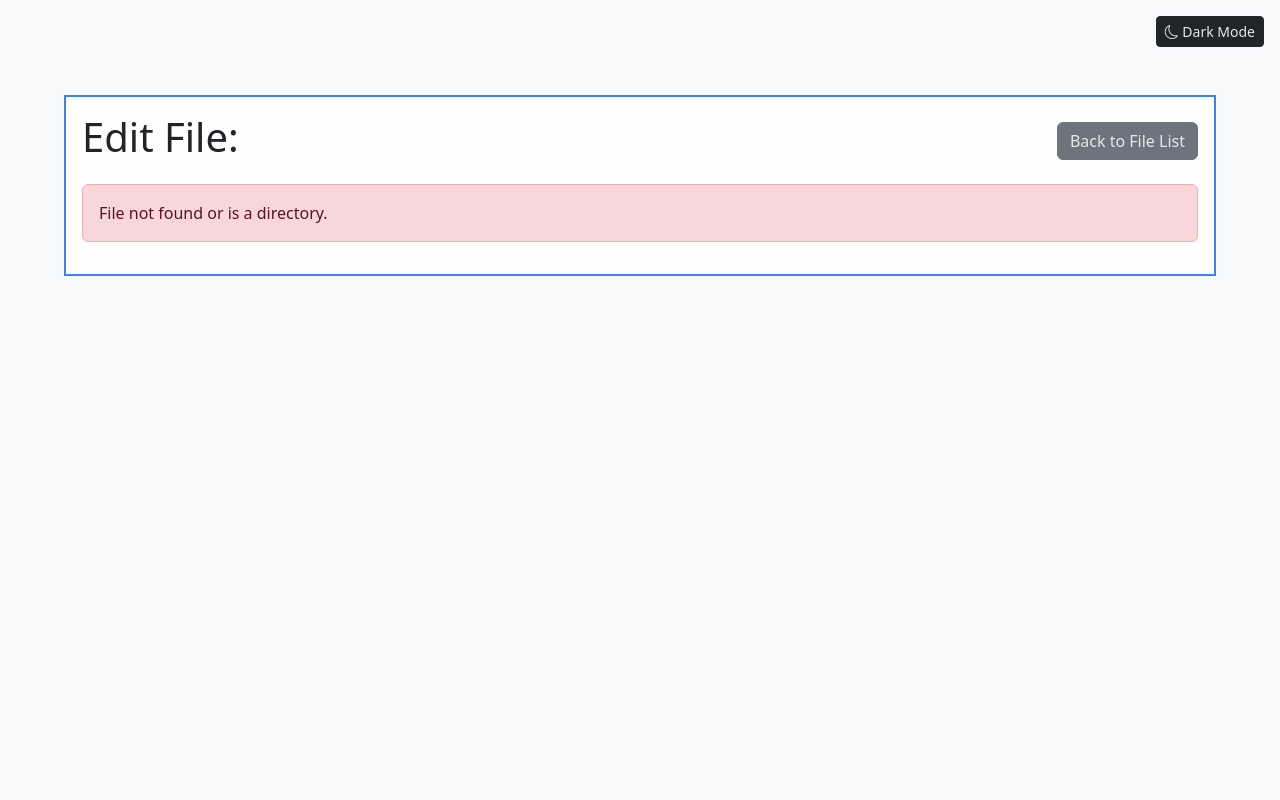
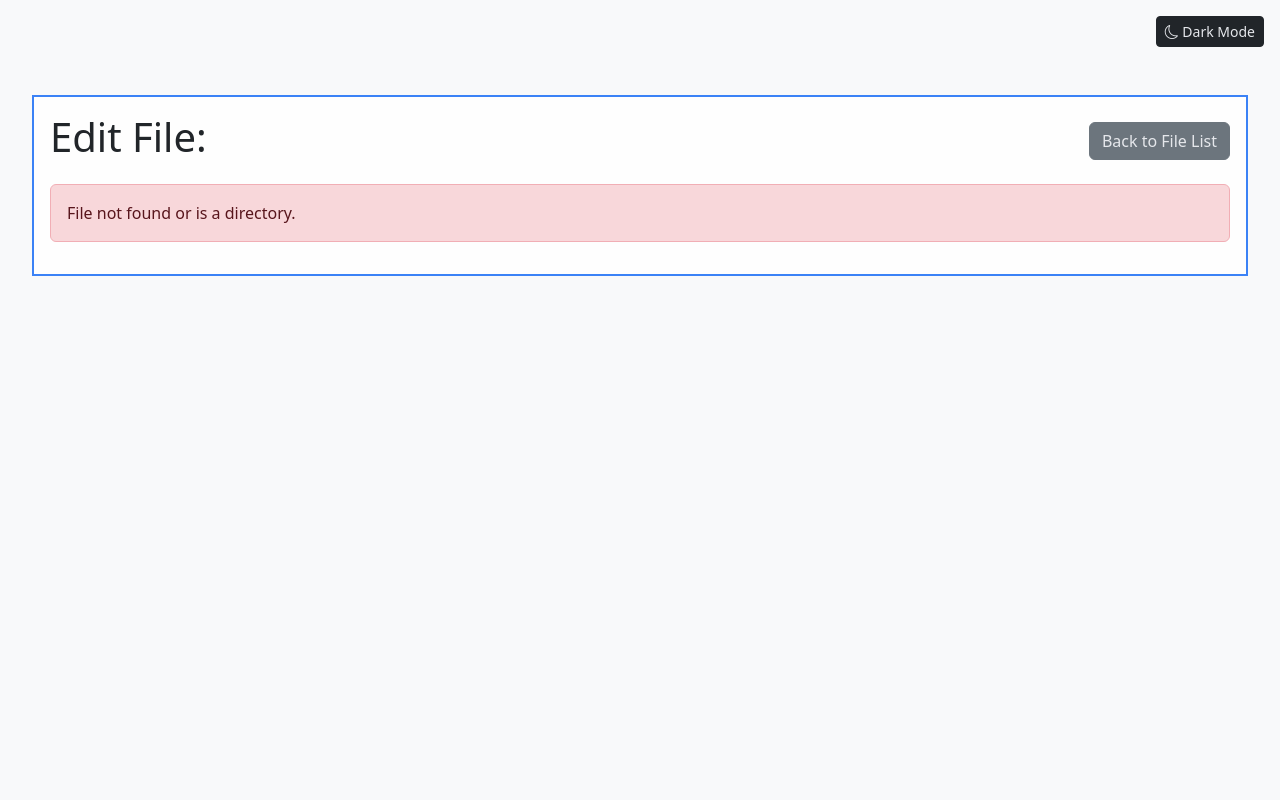
Before and after one commit to michalcz10/USB-RAID-Array, a PHP site: page /content/ftp/open.php in a window 1280 px wide. Run offline with PHP 8.4, Linux system fonts and the light colour scheme; a user stored in the database is signed in.

Commit message:
Revert "Resize SFTP inner window and apply darker blue gradient"\n\nCo-Authored-By: Claude Code <noreply@anthropic.com>

```diff
--- a/Web/css/modern.css
+++ b/Web/css/modern.css
@@ -5,7 +5,7 @@
     --primary-blue: #3b82f6;
     --text-light: #e5e7eb;
 /* Add dark blue variable */
-    --bg-darkblue-inner: #001021;
+    --bg-darkblue: #0f172a;
     --container-bg-start: #2b2b2b;
     --container-border: var(--primary-blue);
 }
@@ -55,10 +55,8 @@ a:hover, .btn:hover, .nav-link:hover {
 
 /* Main window styling (window within window) */
 .custom-container.dark-box {
-    margin: 2rem auto;
-    background: linear-gradient(135deg, var(--container-bg-start), var(--bg-darkblue-inner));
-    width: 90%;
-    max-width: 1200px;
+    margin: 2rem;
+    background: linear-gradient(135deg, var(--container-bg-start), var(--bg-darkblue));
     border: 2px solid var(--container-border);
     border-radius: var(--border-radius);
     padding: 1rem;
```
